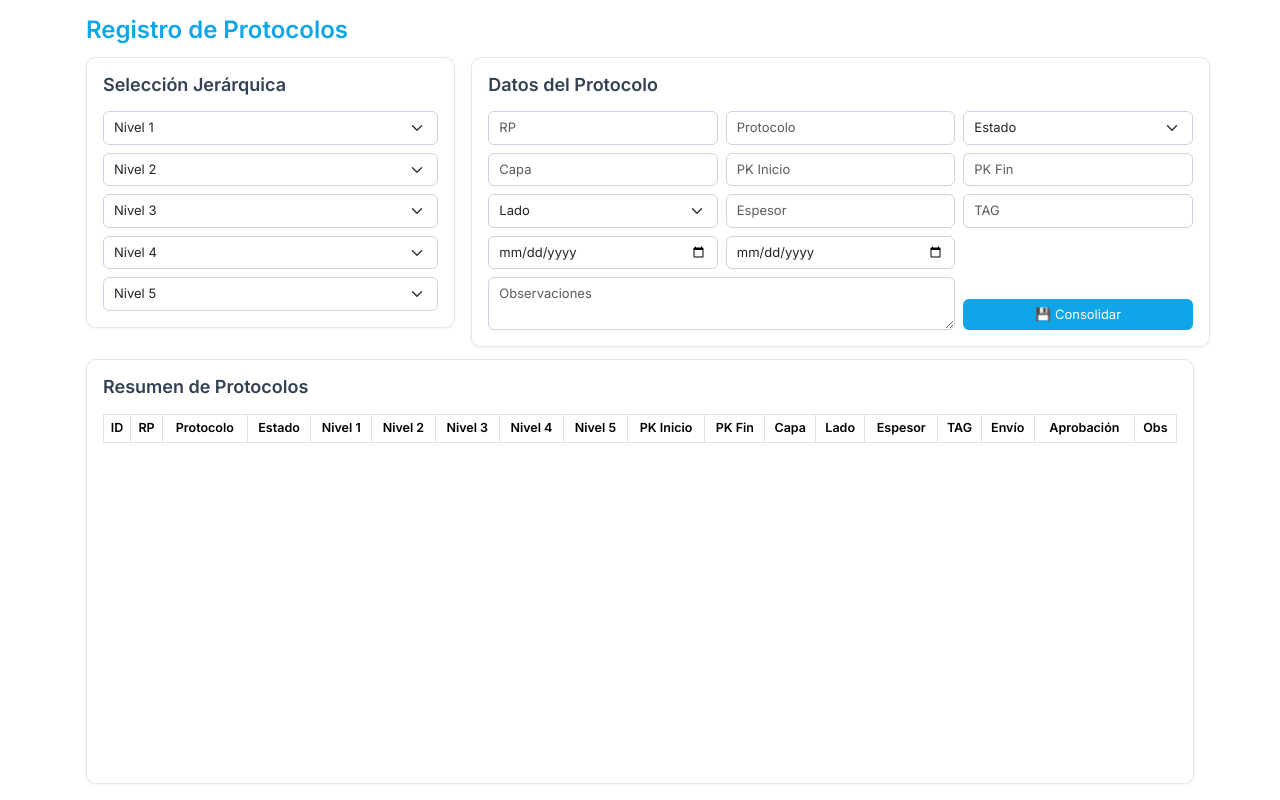
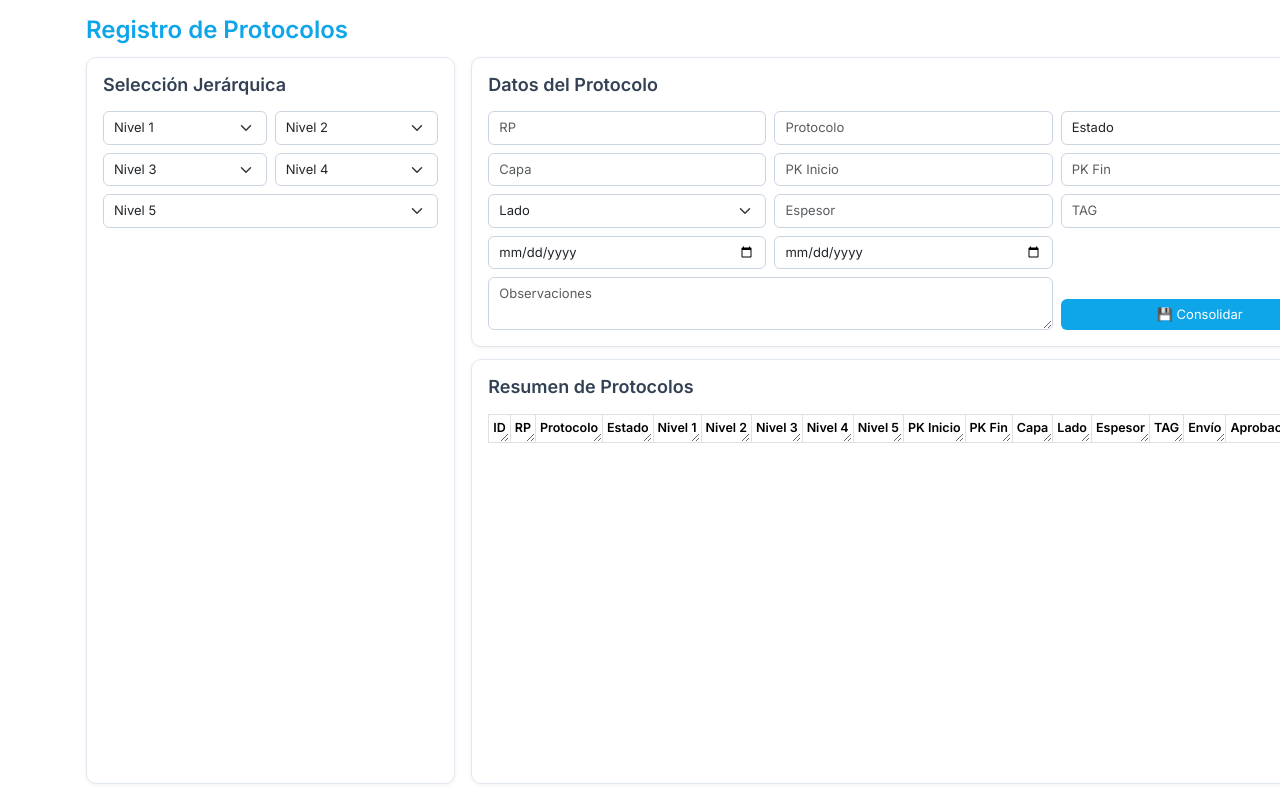
Before and after one commit to Calamardes/Registro-de-Protocolos, a FastAPI app: template templates/formulario.html in a window 1280 px wide. Run offline with FastAPI, Linux system fonts and the light colour scheme; the template is opened without the code that fills it, so the values that code supplies are empty; parts of the project's set-up code (start-up, migrations or seed data) failed here and were passed over.

Commit message:
Update formulario.html

```diff
--- a/templates/formulario.html
+++ b/templates/formulario.html
@@ -40,10 +40,9 @@
     }
 
     .main-content {
-      flex: 0 0 auto;
+      flex: 1;
       display: flex;
       gap: 16px;
-      margin-bottom: 12px;
     }
 
     .jerarquia-section {
@@ -53,7 +52,21 @@
       border-radius: 10px;
       padding: 16px;
       box-shadow: 0 1px 4px rgba(0,0,0,0.06);
-      height: fit-content;
+      height: auto;
+      display: flex;
+      flex-direction: column;
+      justify-content: flex-start;
+    }
+
+    .jerarquia-selectores {
+      display: flex;
+      flex-wrap: wrap;
+      gap: 8px;
+    }
+
+    .jerarquia-selectores select {
+      flex: 1 1 calc(50% - 8px);
+      min-width: 150px;
     }
 
     .formulario-section {
@@ -101,19 +114,12 @@
     }
 
     .table-section {
-      flex: 1 1 auto;
+      flex-grow: 1;
       min-height: 0;
-      background: #fff;
-      border: 1px solid #e2e8f0;
-      border-radius: 10px;
-      box-shadow: 0 1px 4px rgba(0,0,0,0.06);
-      padding: 16px;
-      display: flex;
-      flex-direction: column;
     }
 
     .scrollable-table {
-      flex: 1;
+      height: 100%;
       overflow-y: auto;
     }
 
@@ -121,7 +127,6 @@
       margin: 0;
       border-collapse: collapse;
       table-layout: auto;
-      min-height: calc(10 * 38px); /* altura estimada por fila */
     }
 
     table th, table td {
@@ -130,6 +135,8 @@
       text-align: center;
       vertical-align: middle;
       white-space: nowrap;
+      resize: horizontal;
+      overflow: auto;
     }
 
     table thead th {
@@ -157,17 +164,14 @@
 <body>
 <div class="container">
   <h2>Registro de Protocolos</h2>
-
   <div class="main-content">
     <div class="jerarquia-section">
       <h4 class="mb-3">Selección Jerárquica</h4>
-        <div class="row g-2">
+      <div class="jerarquia-selectores">
         {% for i in range(1, 6) %}
-          <div class="col-12">
           <select class="form-select" id="nivel{{ i }}">
             <option value="">Nivel {{ i }}</option>
           </select>
-          </div>
         {% endfor %}
       </div>
     </div>
@@ -207,10 +211,8 @@
           </div>
         </div>
       </div>
-      </div>
-    </div>
 
-    <div class="table-section">
+      <div class="form-section table-section">
         <h4 class="mb-3">Resumen de Protocolos</h4>
         <div class="scrollable-table">
           <table class="table table-bordered table-hover table-sm">
@@ -227,9 +229,8 @@
         </div>
       </div>
     </div>
-
-<!-- Puedes reutilizar aquí tu script de consolidación y carga de jerarquías -->
-
+  </div>
+</div>
 
 <script>
   let jerarquia = {};
```
Lines whose indentation alone changed are shown as unchanged.
